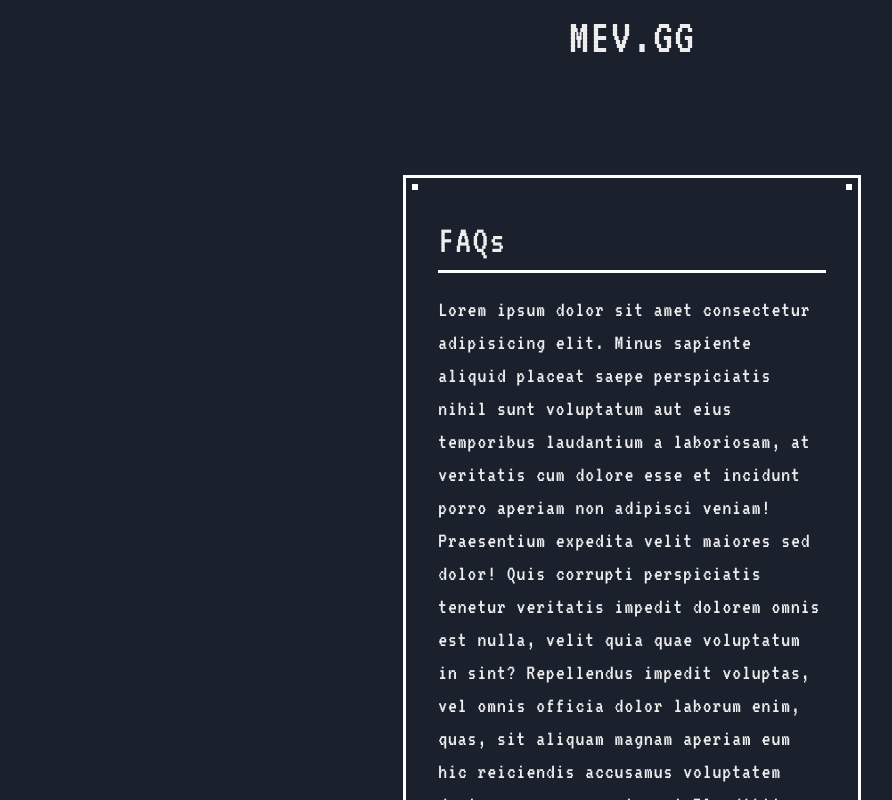
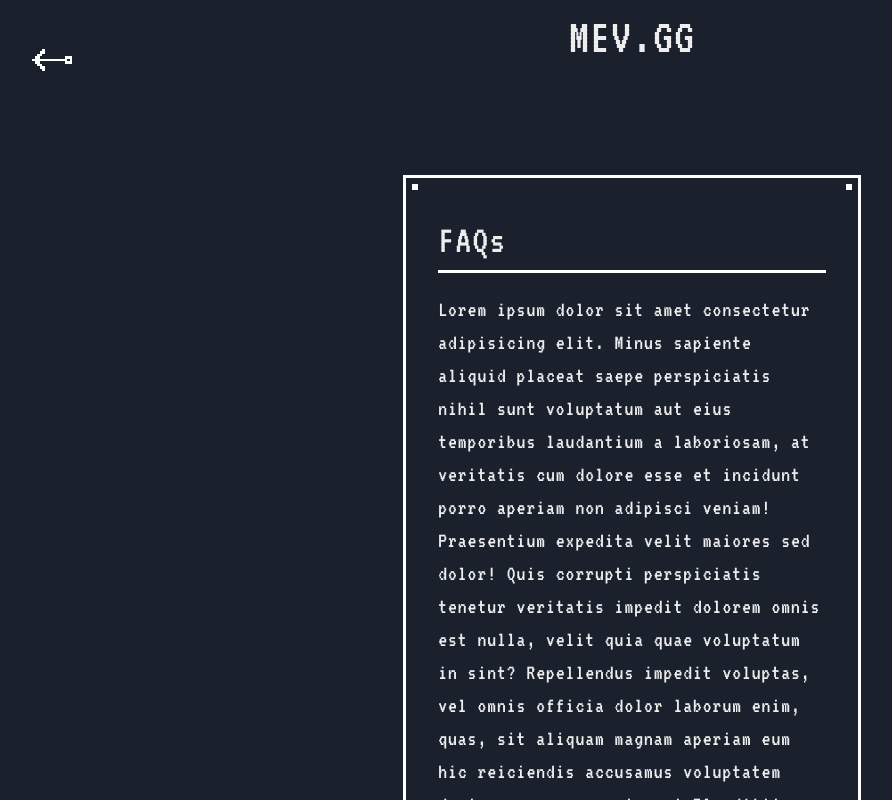
Before and after one commit to bill0x2A/mev-gg-public-temp, a Next.js app in the folder next-frontend/: page /faq in a window 1280 px wide. Shown: the top 800 px of the page, without its empty margins (8-900 px from the left). Built offline with nearby package versions, Linux system fonts and the light colour scheme; no server answers; what react-toast-notifications, wagmi would draw is missing.

Commit message:
Badge improvements, code page

```diff
--- a/next-frontend/package.json
+++ b/next-frontend/package.json
@@ -20,6 +20,7 @@
     "framer-motion": "^6.2.8",
     "next": "12.0.7",
     "react": "17.0.2",
+    "react-code-blocks": "^0.0.9-0",
     "react-dom": "17.0.2",
     "react-icons": "^4.3.1",
     "react-toast-notifications": "^2.5.1",
--- /dev/null
+++ b/next-frontend/src/components/library/Layout.tsx
@@ -0,0 +1,52 @@
+import * as React from 'react';
+import {
+    Text,
+    Center,
+    Box,
+} from '@chakra-ui/react';
+import Image from 'next/image';
+import { useRouter } from 'next/router';
+import leftArrow from '../../assets/images/left-arrow.svg';
+import { CornerDecorations } from './';
+
+interface LayoutProps {
+    title: string;
+    children: React.ReactNode;
+}
+
+const Layout: React.FC<LayoutProps> = ({ children, title }: LayoutProps) => {
+    const router = useRouter();
+
+    const handleBackButtonClicked = () => {
+        router.push('/');
+    };
+
+    return <>
+        <Box
+            onClick={handleBackButtonClicked}
+            transition='all 200ms'
+            cursor='pointer'
+            position={'absolute'}
+            top='40px'
+            left='40px'
+            _hover={{
+                left: '35px'
+            }}>
+            <Image src={leftArrow} width={'40px'} height={'40px'}/>
+        </Box>
+        <Center flexDirection={'column'}>
+                <Text fontSize={'50px'}>MEV.GG</Text>
+                <Box
+                    padding='32px'
+                    border={'3px solid white'}
+                    maxWidth='52ch'
+                    marginTop='100px' position='relative'>
+                    <CornerDecorations/>
+                    <Text marginBottom={'20px'} borderBottom={'3px solid white'} fontSize={'40px'}>{title}</Text>
+            {children}
+            </Box>
+        </Center>
+    </>
+};
+
+export default Layout;
--- a/next-frontend/src/components/library/index.ts
+++ b/next-frontend/src/components/library/index.ts
@@ -4,3 +4,4 @@ export { PileOfKeys } from './PileOfKeys';
 export { CornerBox } from './CornerBox';
 export { CornerDecorations } from './CornerBox';
 export { default as PrettyButton } from './PrettyButton';
+export { default as Layout } from './Layout';
--- a/next-frontend/src/pages/faq.tsx
+++ b/next-frontend/src/pages/faq.tsx
@@ -1,36 +1,25 @@
 import * as React from 'react';
 import {
-    Text,
-    Center,
-    Box,
     Flex,
 } from '@chakra-ui/react';
 import { useRouter } from 'next/router';
-import { CornerDecorations, PrettyButton } from '../components/library';
+import {
+    Layout,
+    PrettyButton,
+} from '../components/library';
 
 const FAQ = () => {
     const router = useRouter();
 
     const navigateToSampleBotCode = () => {
-        router.push('/');
-    }
-
-    return <Center flexDirection={'column'}>
-        <Text fontSize={'50px'}>MEV.GG</Text>
-        <Box
-            padding='32px'
-            border={'3px solid white'}
-            maxWidth='52ch'
-            marginTop='100px' position='relative'>
-            <CornerDecorations/>
-            <Text marginBottom={'20px'} borderBottom={'3px solid white'} fontSize={'40px'}>FAQs</Text>
-            <p>Lorem ipsum dolor sit amet consectetur adipisicing elit. Minus sapiente aliquid placeat saepe perspiciatis nihil sunt voluptatum aut eius temporibus laudantium a laboriosam, at veritatis cum dolore esse et incidunt porro aperiam non adipisci veniam! Praesentium expedita velit maiores sed dolor! Quis corrupti perspiciatis tenetur veritatis impedit dolorem omnis est nulla, velit quia quae voluptatum in sint? Repellendus impedit voluptas, vel omnis officia dolor laborum enim, quas, sit aliquam magnam aperiam eum hic reiciendis accusamus voluptatem ducimus saepe asperiores! Blanditiis voluptatem pariatur sed deserunt, consectetur accusantium explicabo sit unde itaque voluptate, quos ullam soluta voluptatibus hic suscipit et ad architecto?</p>
-            <Flex justifyContent={'center'} marginTop='30px'>
-                <PrettyButton onClick={navigateToSampleBotCode}>View sample bot code</PrettyButton>
-            </Flex>
-        </Box>
-
-    </Center>
+        router.push('sample-mev-bot-code');
+    };
+    return <Layout title={'FAQs'}>
+        <p>Lorem ipsum dolor sit amet consectetur adipisicing elit. Minus sapiente aliquid placeat saepe perspiciatis nihil sunt voluptatum aut eius temporibus laudantium a laboriosam, at veritatis cum dolore esse et incidunt porro aperiam non adipisci veniam! Praesentium expedita velit maiores sed dolor! Quis corrupti perspiciatis tenetur veritatis impedit dolorem omnis est nulla, velit quia quae voluptatum in sint? Repellendus impedit voluptas, vel omnis officia dolor laborum enim, quas, sit aliquam magnam aperiam eum hic reiciendis accusamus voluptatem ducimus saepe asperiores! Blanditiis voluptatem pariatur sed deserunt, consectetur accusantium explicabo sit unde itaque voluptate, quos ullam soluta voluptatibus hic suscipit et ad architecto?</p>
+        <Flex justifyContent={'center'} marginTop='30px'>
+            <PrettyButton onClick={navigateToSampleBotCode}>View sample bot code</PrettyButton>
+        </Flex>
+    </Layout>
 };
 
 export default FAQ;
```
Also changed, not shown: next-frontend/src/components/RobotBadge.tsx (+16 -4 lines), next-frontend/src/pages/index.tsx (+13 -1 lines), next-frontend/src/pages/sample-mev-bot-code.tsx (added, +19 -0 lines), next-frontend/src/assets/images/left-arrow.svg (added).
